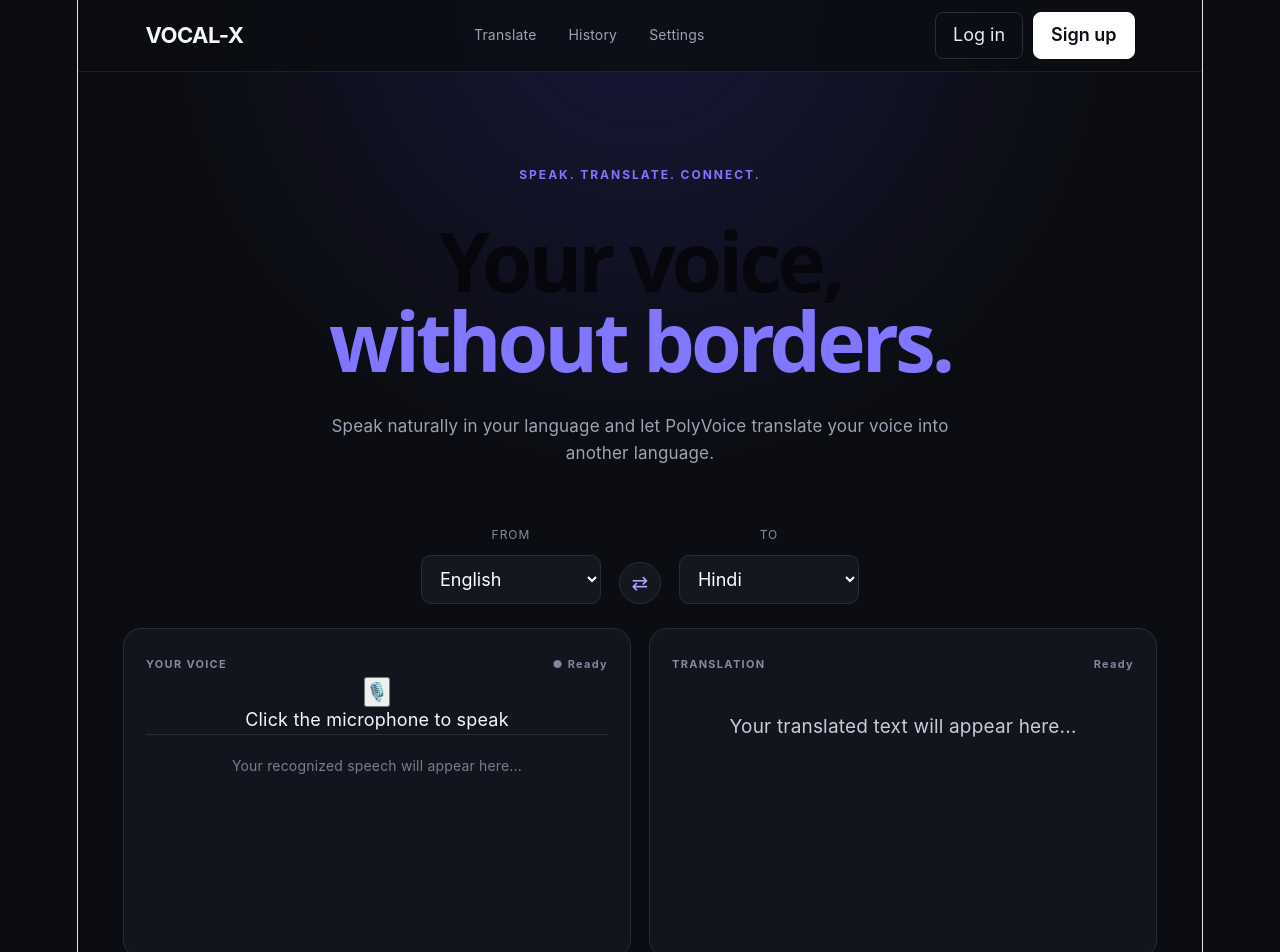
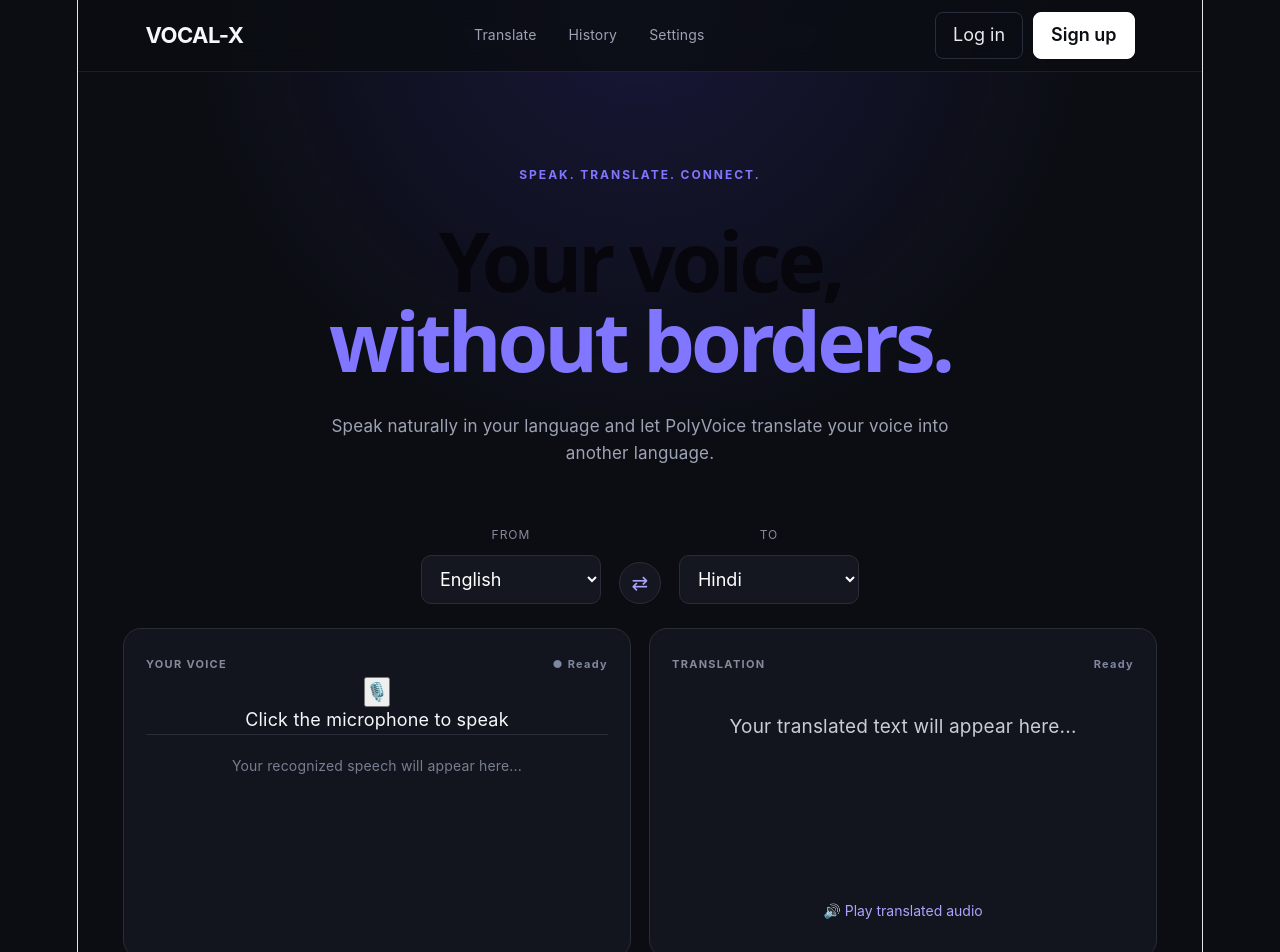
Before and after one commit to Ashutoshgupta618/SKIT-AI-2023-2027-02, a React app in the folder frontend/: page / in a window 1280 px wide. Shown: the top 952 px of the page. Built offline with nearby package versions, Linux system fonts and the light colour scheme; the HTML template or start-up script is replaced by a standard one.

Commit message:
Added AudioPlayer component

```diff
--- /dev/null
+++ b/frontend/src/components/AudioPlayer.jsx
@@ -0,0 +1,9 @@
+function AudioPlayer() {
+  return (
+    <button className="audio-btn">
+      🔊 Play translated audio
+    </button>
+  )
+}
+
+export default AudioPlayer
--- a/frontend/src/components/TranslationBox.jsx
+++ b/frontend/src/components/TranslationBox.jsx
@@ -1,3 +1,5 @@
+import AudioPlayer from './AudioPlayer'
+
 function TranslationBox({ translatedText }) {
   return (
     <div className="translation-card">
@@ -11,6 +13,8 @@ function TranslationBox({ translatedText }) {
           {translatedText || 'Your translated text will appear here...'}
         </p>
       </div>
+
+      <AudioPlayer />
     </div>
   )
 }
```
